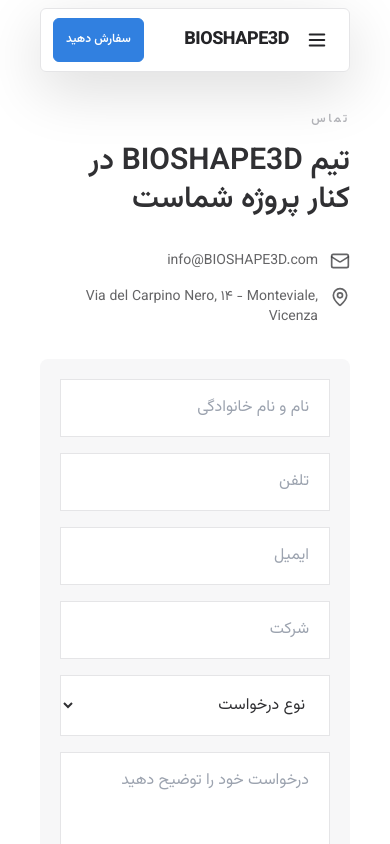
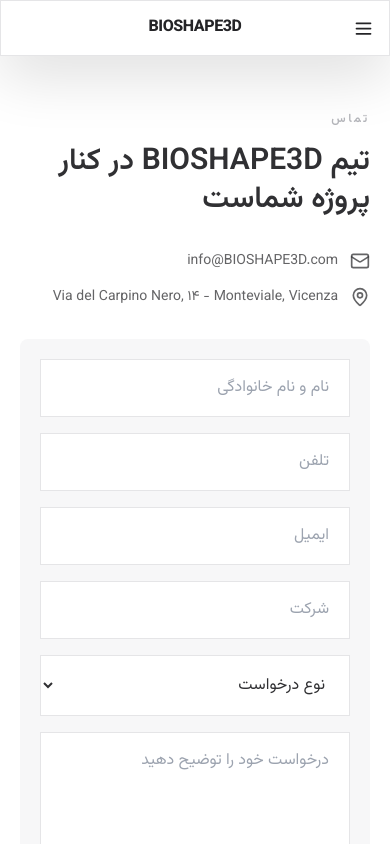
Before and after one commit to lordaltair/Bioshape3d-Landing, a React (Vite) app: page /contact in a window 390 px wide. Shown: the top 844 px of the page. Built offline with nearby package versions, Linux system fonts and the light colour scheme.

Commit message:
fixed the responsive problem

```diff
--- a/src/components/layout/Header.jsx
+++ b/src/components/layout/Header.jsx
@@ -6,11 +6,44 @@
 
 export default function Header() {
   const [open, setOpen] = useState(false);
+  const [panelVisible, setPanelVisible] = useState(false);
   const [mega, setMega] = useState(null);
   const headerRef = useRef(null);
+  const closeTimerRef = useRef(null);
+  const openFrameRef = useRef(null);
 
   const toggleMega = (label) => {
     setMega((current) => (current === label ? null : label));
+  };
+
+  const openMobileMenu = () => {
+    if (closeTimerRef.current) {
+      clearTimeout(closeTimerRef.current);
+      closeTimerRef.current = null;
+    }
+    if (openFrameRef.current) {
+      cancelAnimationFrame(openFrameRef.current);
+      openFrameRef.current = null;
+    }
+
+    setOpen(true);
+    setPanelVisible(false);
+    openFrameRef.current = requestAnimationFrame(() => {
+      openFrameRef.current = requestAnimationFrame(() => {
+        setPanelVisible(true);
+        openFrameRef.current = null;
+      });
+    });
+  };
+
+  const closeMobileMenu = () => {
+    if (!open || !panelVisible) return;
+
+    setPanelVisible(false);
+    closeTimerRef.current = setTimeout(() => {
+      setOpen(false);
+      closeTimerRef.current = null;
+    }, 720);
   };
 
   useEffect(() => {
@@ -26,26 +59,31 @@
     return () => document.removeEventListener("mousedown", handleOutsideClick);
   }, [mega]);
 
+  useEffect(() => () => {
+    if (closeTimerRef.current) clearTimeout(closeTimerRef.current);
+    if (openFrameRef.current) cancelAnimationFrame(openFrameRef.current);
+  }, []);
+
   return (
     <header ref={headerRef} className="fixed inset-x-0 top-0 z-50">
-      <div className="w-full px-10">
-        <nav className="mt-2 flex h-16 items-center justify-between gap-2 rounded-md border border-spring-line bg-white px-3 text-spring-ink shadow-spring backdrop-blur-xl sm:mt-4 sm:h-20 sm:px-4">
-          <div className="flex min-w-0 items-center gap-2 sm:gap-5">
+      <div className="w-full px-0 sm:px-5 xl:px-10">
+        <nav className="relative mt-0 grid h-14 grid-cols-[auto_minmax(0,1fr)_auto] items-center gap-2 rounded-none border border-spring-line bg-white px-2 text-spring-ink shadow-spring backdrop-blur-xl sm:mt-4 sm:h-16 sm:rounded-md sm:px-3 xl:flex xl:h-20 xl:justify-between xl:px-4">
+          <div className="contents xl:flex xl:min-w-0 xl:items-center xl:gap-5">
             <button
-              className="grid h-10 w-10 shrink-0 place-items-center rounded-md lg:hidden"
-              onClick={() => setOpen(true)}
+              className="absolute right-2 top-1/2 grid h-9 w-9 -translate-y-1/2 place-items-center rounded-md xl:hidden"
+              onClick={openMobileMenu}
               aria-label="باز کردن منو"
             >
-              <Menu size={22} />
+              <Menu size={21} />
             </button>
-            <Link to="/" className="block min-w-0">
-              <span className="truncate text-lg font-extrabold tracking-tight text-spring-ink sm:text-2xl">
+            <Link to="/" className="absolute left-1/2 top-1/2 block min-w-0 -translate-x-1/2 -translate-y-1/2 xl:static xl:translate-x-0 xl:translate-y-0">
+              <span className="block max-w-[58vw] truncate text-sm font-extrabold tracking-tight text-spring-ink min-[360px]:text-base min-[430px]:text-lg sm:max-w-none sm:text-2xl">
                 BIOSHAPE3D
               </span>
             </Link>
           </div>
 
-          <div className="hidden flex-1 items-center justify-center gap-8 lg:flex">
+          <div className="hidden flex-1 items-center justify-center gap-6 xl:flex 2xl:gap-8">
             <Link
               to="/materials"
               className="rounded-md px-5 py-2 text-sm font-extrabold uppercase tracking-wide text-[#1A8EF9] transition hover:text-[#046ECF]"
@@ -93,11 +131,11 @@
             ))}
           </div>
 
-          <div className="flex shrink-0 items-center gap-2 lg:hidden">
-            <OrderButton className="!px-3 !text-xs sm:!px-4 sm:!text-sm" />
+          <div className="hidden min-w-0 shrink-0 items-center justify-end gap-2 xl:hidden">
+            <OrderButton className="hidden h-10 !min-h-10 !px-3 !text-xs min-[390px]:inline-grid sm:h-11 sm:!min-h-11 sm:!px-4 sm:!text-sm" />
           </div>
 
-          <div className="hidden items-center gap-3 lg:flex">
+          <div className="hidden items-center gap-3 xl:flex">
             <OrderButton className="h-12 min-h-12 w-32 px-6" />
             <Link
               to="/contact"
@@ -110,7 +148,7 @@
       </div>
 
       {mega && (
-        <div className="hidden lg:block">
+        <div className="hidden xl:block">
           <div className="mx-10 mt-2 rounded-md bg-white p-8 text-spring-ink shadow-spring animate-reveal">
             <div className="grid grid-cols-3 gap-x-10 gap-y-5">
               {navGroups
@@ -138,26 +176,26 @@
 
       {open && (
         <div
-          className="fixed inset-0 z-[80] bg-black/55 lg:hidden"
-          onClick={() => setOpen(false)}
+          className={`fixed inset-0 z-[80] bg-black/55 transition-opacity duration-700 ease-out xl:hidden ${panelVisible ? 'opacity-100' : 'opacity-0'}`}
+          onClick={closeMobileMenu}
         >
           <aside
-            className="mr-auto flex h-full w-[min(88vw,20rem)] max-w-sm flex-col overflow-y-auto bg-spring-ink p-5 pb-[max(1.25rem,env(safe-area-inset-bottom))] text-white shadow-spring sm:p-6"
+            className={`fixed inset-y-0 right-0 flex h-full w-[min(92vw,22rem)] max-w-sm flex-col overflow-y-auto bg-spring-ink p-5 pb-[max(1.25rem,env(safe-area-inset-bottom))] text-white shadow-spring transition-all duration-700 ease-[cubic-bezier(.22,1,.36,1)] [direction:ltr] sm:p-6 ${panelVisible ? 'translate-x-0 opacity-100' : 'translate-x-full opacity-0'}`}
             onClick={(event) => event.stopPropagation()}
           >
-            <div className="flex items-center justify-between">
+            <div className="flex items-center justify-between [direction:rtl]">
               <span className="text-xl font-extrabold tracking-tight text-white sm:text-2xl">
                 BIOSHAPE3D
               </span>
               <button
                 className="grid h-11 w-11 place-items-center rounded-md"
-                onClick={() => setOpen(false)}
+                onClick={closeMobileMenu}
                 aria-label="بستن منو"
               >
                 <X />
               </button>
             </div>
-            <div className="mt-8 flex-1 space-y-5 overflow-y-auto sm:mt-10 sm:space-y-6">
+            <div className="mt-8 flex-1 space-y-5 sm:mt-10 sm:space-y-6 [direction:rtl]">
               {[
                 ...navGroups,
                 { label: "مواد", path: "/materials", items: [] },
@@ -167,7 +205,7 @@
                   className="border-b border-white/10 pb-4"
                 >
                   <summary className="flex cursor-pointer list-none items-center justify-between text-lg font-semibold sm:text-xl">
-                    <Link to={group.path} onClick={() => setOpen(false)}>
+                    <Link to={group.path} onClick={closeMobileMenu}>
                       {group.label}
                     </Link>
                     {group.items.length > 0 && (
@@ -179,7 +217,7 @@
                       <Link
                         key={label}
                         to={path}
-                        onClick={() => setOpen(false)}
+                        onClick={closeMobileMenu}
                       >
                         {label}
                       </Link>
@@ -191,7 +229,7 @@
                 <Link
                   key={path}
                   to={path}
-                  onClick={() => setOpen(false)}
+                  onClick={closeMobileMenu}
                   className="block text-lg font-semibold sm:text-xl"
                 >
                   {label}
@@ -199,7 +237,7 @@
               ))}
               <Link
                 to="/contact"
-                onClick={() => setOpen(false)}
+                onClick={closeMobileMenu}
                 className="block w-full rounded-md border border-white/25 py-3 text-center text-sm font-semibold"
               >
                 تماس با ما
--- a/src/styles.css
+++ b/src/styles.css
@@ -14,18 +14,26 @@
 
 html {
   scroll-behavior: smooth;
+  width: 100%;
+  overflow-x: hidden;
 }
 
 body {
   margin: 0;
+  width: 100%;
+  min-width: 0;
   direction: rtl;
   font-family: Vazirmatn, system-ui, sans-serif;
   background: #fff;
   color: #303033;
   overflow-x: hidden;
   -webkit-text-size-adjust: 100%;
-  padding-left: env(safe-area-inset-left);
-  padding-right: env(safe-area-inset-right);
+}
+
+#root {
+  width: 100%;
+  min-width: 0;
+  overflow-x: hidden;
 }
 
 a {
@@ -70,6 +78,20 @@
   background: #3180e0;
 }
 
+@media (max-width: 639px) {
+  .px-10 {
+    padding-left: 1.25rem;
+    padding-right: 1.25rem;
+  }
+}
+
+@media (max-width: 380px) {
+  .px-10 {
+    padding-left: 1rem;
+    padding-right: 1rem;
+  }
+}
+
 @media (prefers-reduced-motion: reduce) {
   *,
   *::before,
--- a/tailwind.config.js
+++ b/tailwind.config.js
@@ -37,12 +37,32 @@
           '72%': { opacity: '1', transform: 'translateX(12px)' },
           '100%': { opacity: '1', transform: 'translateX(0)' },
         },
+        fadeIn: {
+          '0%': { opacity: '0' },
+          '100%': { opacity: '1' },
+        },
+        fadeOut: {
+          '0%': { opacity: '1' },
+          '100%': { opacity: '0' },
+        },
+        drawerInRtl: {
+          '0%': { opacity: '0', transform: 'translateX(100%)' },
+          '100%': { opacity: '1', transform: 'translateX(0)' },
+        },
+        drawerOutRtl: {
+          '0%': { opacity: '1', transform: 'translateX(0)' },
+          '100%': { opacity: '0', transform: 'translateX(100%)' },
+        },
       },
       animation: {
         reveal: 'reveal .75s cubic-bezier(.2,.75,.2,1) both',
         marquee: 'marquee 24s linear infinite',
         ring: 'ring 5.5s linear infinite',
         dropdownArrow: 'dropdownArrow .9s cubic-bezier(.2,.75,.2,1) both',
+        fadeIn: 'fadeIn .45s ease-out both',
+        fadeOut: 'fadeOut .45s ease-out both',
+        drawerInRtl: 'drawerInRtl .72s cubic-bezier(.22,1,.36,1) both',
+        drawerOutRtl: 'drawerOutRtl .62s cubic-bezier(.22,1,.36,1) both',
       },
     },
   },
```
Also changed, not shown: src/components/layout/Footer.jsx (+6 -6 lines), 27 other files (tests, documents, lock files or other folders).
